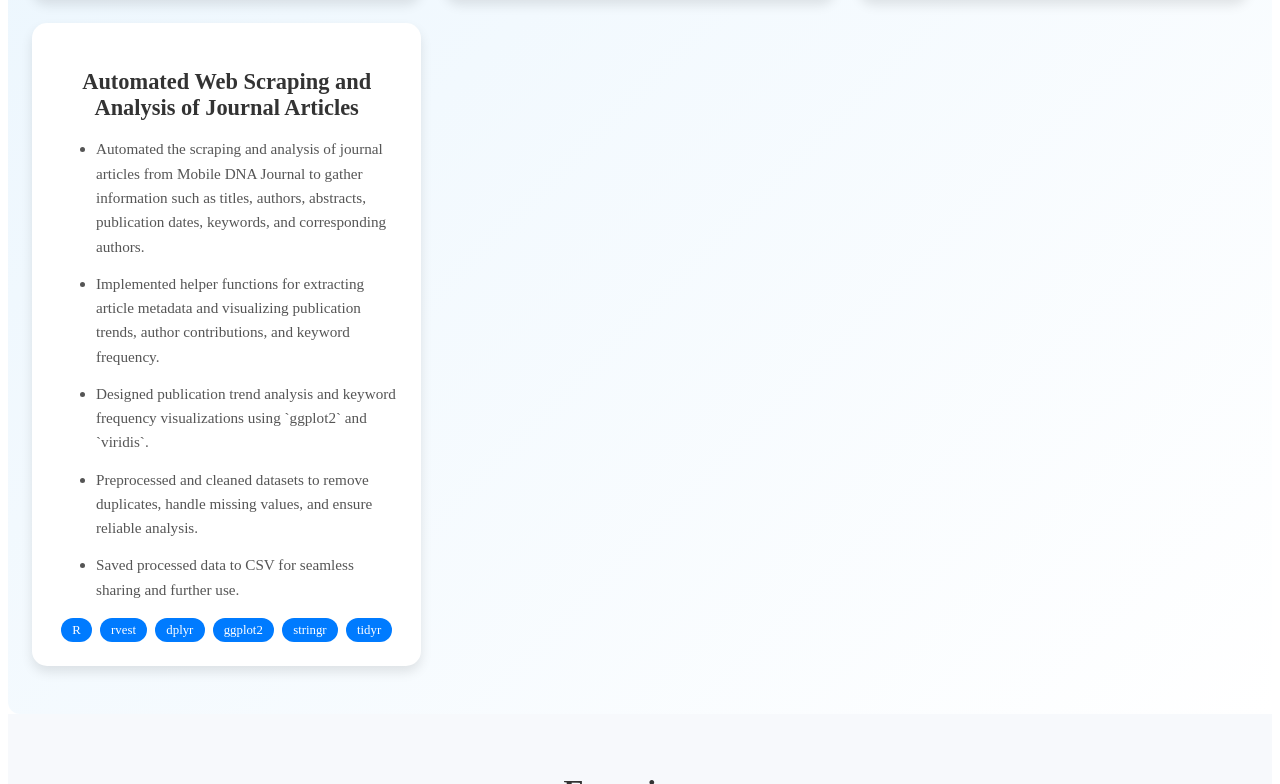
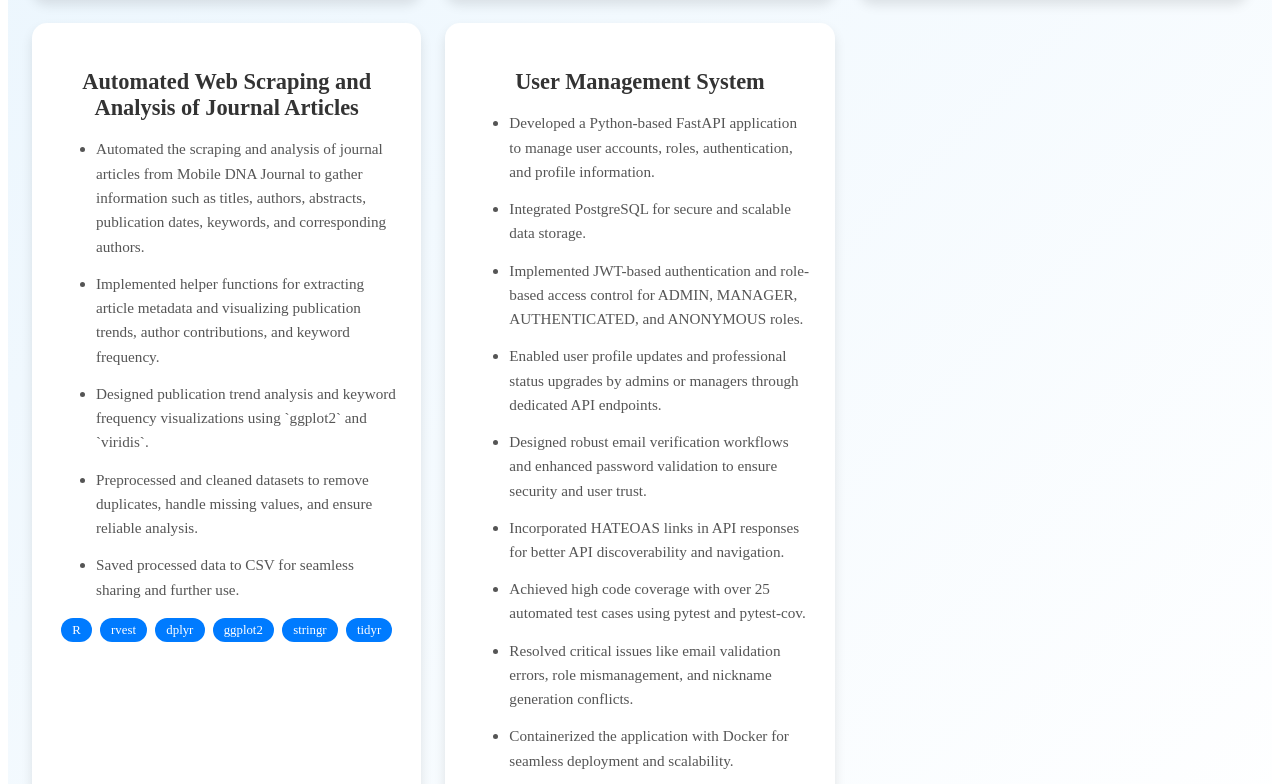
Before and after one commit to Manan2606/manan_portfolio, a React (Vite) app: page / in a window 1280 px wide. Shown: the part 2976-3760 px from the top of the page. Built offline with nearby package versions, Linux system fonts and the light colour scheme.

Commit message:
adding User Management System Project

```diff
--- a/github/workflows/react-build.yml
+++ b/github/workflows/react-build.yml
@@ -28,9 +28,3 @@ jobs:
       - name: Run Build
         run: |
           npm run build  # Run the build script from package.json
-
-      - name: Deploy to GitHub Pages
-        if: github.ref == 'refs/heads/main' # This condition deploys only from the main branch
-        run: |
-          npm install -g gh-pages  # Install the gh-pages package globally
-          npm run deploy  # Assuming you have a "deploy" script in package.json to deploy to GitHub Pages
--- a/src/components/Projects.jsx
+++ b/src/components/Projects.jsx
@@ -79,6 +79,22 @@ const Projects = () => {
       ],
       techStack: ["R", "rvest", "dplyr", "ggplot2", "stringr", "tidyr"],
     },
+    {
+      id: 8,
+      title: "User Management System",
+      description: [
+        "Developed a Python-based FastAPI application to manage user accounts, roles, authentication, and profile information.",
+        "Integrated PostgreSQL for secure and scalable data storage.",
+        "Implemented JWT-based authentication and role-based access control for ADMIN, MANAGER, AUTHENTICATED, and ANONYMOUS roles.",
+        "Enabled user profile updates and professional status upgrades by admins or managers through dedicated API endpoints.",
+        "Designed robust email verification workflows and enhanced password validation to ensure security and user trust.",
+        "Incorporated HATEOAS links in API responses for better API discoverability and navigation.",
+        "Achieved high code coverage with over 25 automated test cases using pytest and pytest-cov.",
+        "Resolved critical issues like email validation errors, role mismanagement, and nickname generation conflicts.",
+        "Containerized the application with Docker for seamless deployment and scalability.",
+      ],
+      techStack: ["Python", "FastAPI", "PostgreSQL", "Docker", "pytest", "JWT"],
+    },
   ];
 
   return (
```
